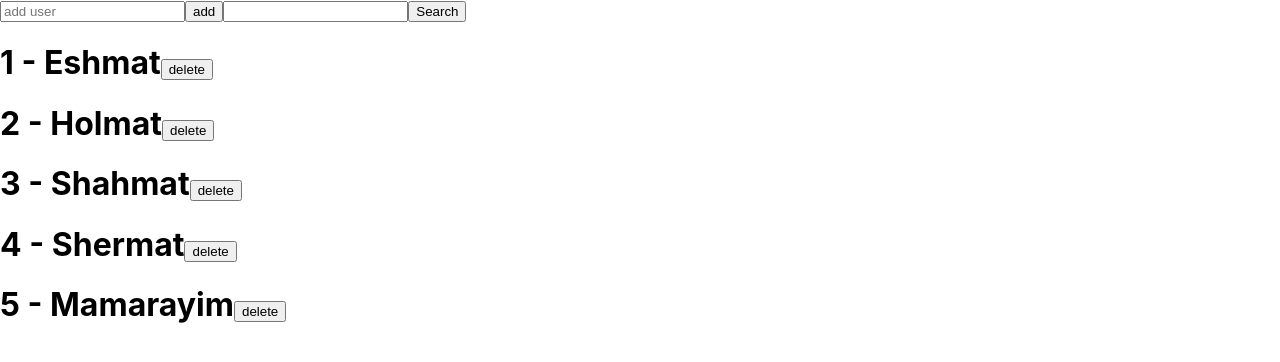
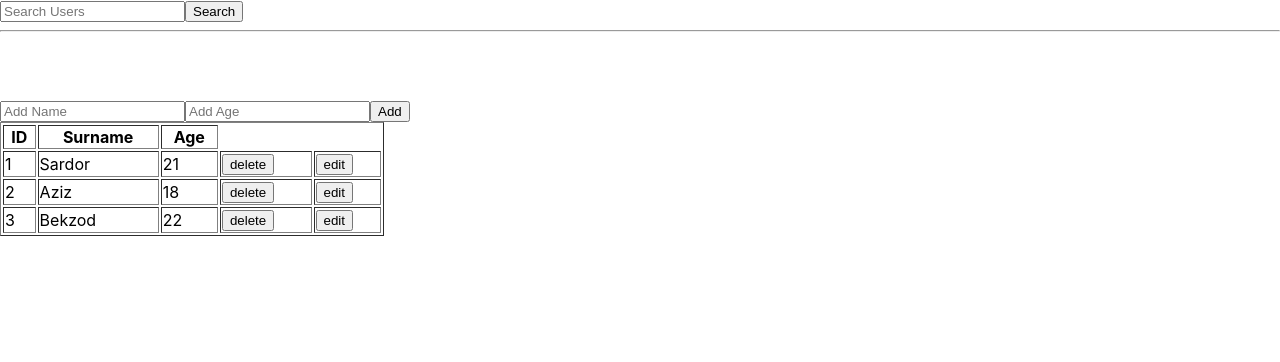
Before and after one commit to NizamovSardorbek/Wbb-ClassWorks, a React (Create React App) app: page / in a window 1280 px wide. Shown: the top 362 px of the page. Built offline with nearby package versions, Linux system fonts and the light colour scheme.

Commit message:
add user

```diff
--- a/src/Rewiew.js
+++ b/src/Rewiew.js
@@ -94,5 +94,6 @@
 
 // constructor bu doim yozgan paytmzda qayerda yozilishdan qattiy nazar birinchi yuradi
 
+// setState asinxron funksya emas callvacbka oxshab kyuga otadi
 
 // CRUD
--- a/src/index.js
+++ b/src/index.js
@@ -1,11 +1,11 @@
 import React from 'react';
 import ReactDOM from 'react-dom/client';
 import './index.css';
-import SetState from './setstate';
+import Table from './table';
 
 const root = ReactDOM.createRoot(document.getElementById('root'));
 root.render(
   <React.StrictMode>
-    <SetState/>
+    <Table/>
   </React.StrictMode>
 );
--- /dev/null
+++ b/src/table.jsx
@@ -0,0 +1,109 @@
+import React, { Component } from "react";
+
+export class Table extends Component {
+  constructor(props) {
+    super(props);
+    this.state = {
+      data: [
+        { id: 1, name: "Sardor", age: 21 },
+        { id: 2, name: "Aziz", age: 18 },
+        { id: 3, name: "Bekzod", age: 22 },
+      ],
+      name: "",
+      age: "",
+      search: "",
+      active: null,
+    };
+  }
+  render() {
+    const onDelete = (id) => {
+      let res = this.state.data.filter((value) => id !== value.id);
+      this.setState({ data: res });
+    };
+    const onAdd = () => {
+      let user = {
+        id: Date.now(),
+        name: this.state.name,
+        age: this.state.age,
+      };
+      this.setState({ data: [...this.state.data, user], name: "", age: "" });
+      console.log(user);
+    };
+    const Searching = () => {
+      let res = this.state.data.filter((item) =>
+        item.name.toLowerCase().includes(this.state.search.toLowerCase())
+      );
+      this.setState({ data: res });
+    };
+    const Edit = (id, name, age) => {
+      this.setState({
+        active: { id, name, age },
+      });
+    };
+    return (
+      <div>
+        <input
+          onChange={(e) => this.setState({ search: e.target.value })}
+          type="text"
+          placeholder="Search Users"
+        />
+        <button onClick={Searching}>Search</button>
+        <hr /> <br /> <br />
+        <br />
+        <input
+          value={this.state.name}
+          onChange={(e) => this.setState({ name: e.target.value })}
+          name="Name"
+          type="text"
+          placeholder="Add Name"
+        />
+        <input
+          value={this.state.age}
+          onChange={(e) => this.setState({ age: e.target.value })}
+          name="Age"
+          type="number"
+          placeholder="Add Age"
+        />
+        <button onClick={onAdd}>Add</button>
+        <table border="1" width="30%">
+          <thead>
+            <tr>
+              <th>ID</th>
+              <th>Surname</th>
+              <th>Age</th>
+            </tr>
+          </thead>
+          <tbody>
+            {this.state.data.length ? (
+              this.state.data.map((value, index) => (
+                <tr key={value.id}>
+                  <td>{index + 1}</td>
+                  <td>{value.name}</td>
+                  <td>{value.age}</td>
+                  <td>
+                    <button onClick={() => onDelete(value.id)}>delete</button>
+                  </td>
+                  <td>
+                    <button
+                      onClick={() => Edit(value.id, value.age, value.name)}
+                    >
+                      {this.state.active?.id === value.id ? " save" : "edit"}
+                    </button>
+                  </td>
+                </tr>
+              ))
+            ) : (
+              <tr>
+                <td colSpan={3}>
+                  <h1>No data</h1>
+                </td>
+              </tr>
+            )}
+          </tbody>
+        </table>
+      </div>
+    );
+  }
+}
+
+export default Table;
```
Also changed, not shown: src/data.js (deleted, +0 -21 lines), src/onchange.jsx (added, +54 -0 lines), src/state.jsx (+88 -1 lines).
